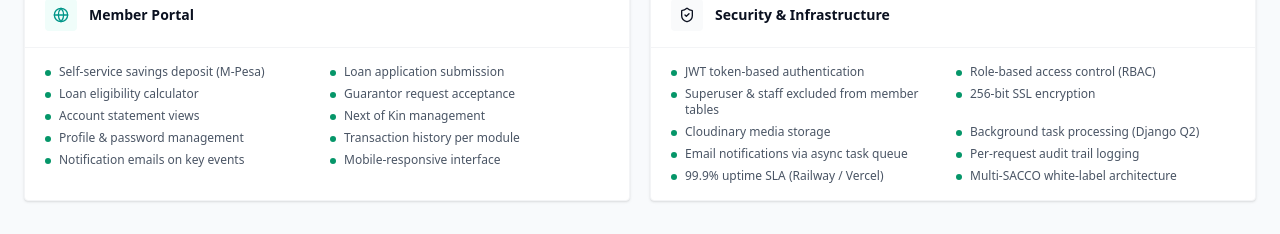
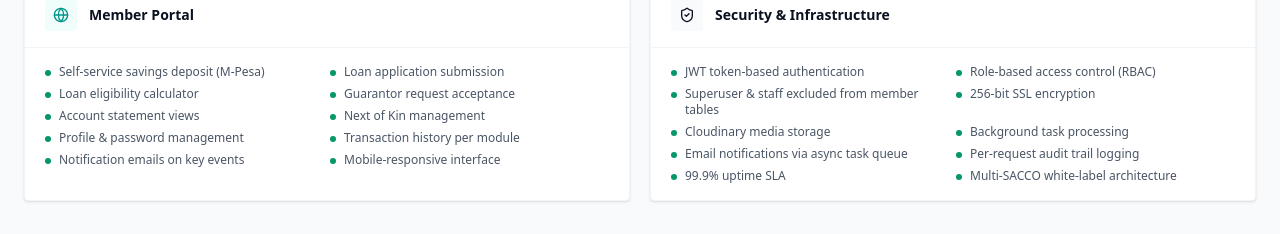
Before and after one commit to corbantechnologies/wananchimali, a Next.js app: page /platform in a window 1280 px wide. Shown: the part 3158-3392 px from the top of the page. Built offline with nearby package versions, Linux system fonts and the light colour scheme; a web font is replaced by a local one.

Commit message:
Update outlook

```diff
--- a/app/platform/page.tsx
+++ b/app/platform/page.tsx
@@ -226,10 +226,10 @@ const moduleFeatures = [
             "Superuser & staff excluded from member tables",
             "256-bit SSL encryption",
             "Cloudinary media storage",
-            "Background task processing (Django Q2)",
+            "Background task processing",
             "Email notifications via async task queue",
             "Per-request audit trail logging",
-            "99.9% uptime SLA (Railway / Vercel)",
+            "99.9% uptime SLA ",
             "Multi-SACCO white-label architecture",
         ],
     },
```
